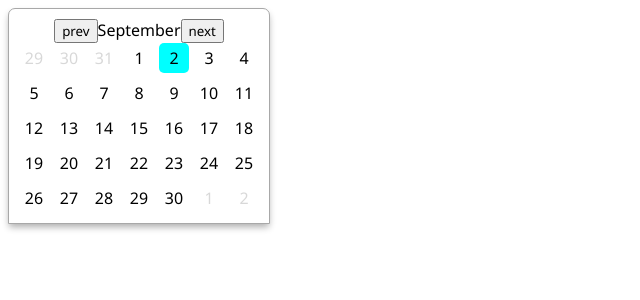
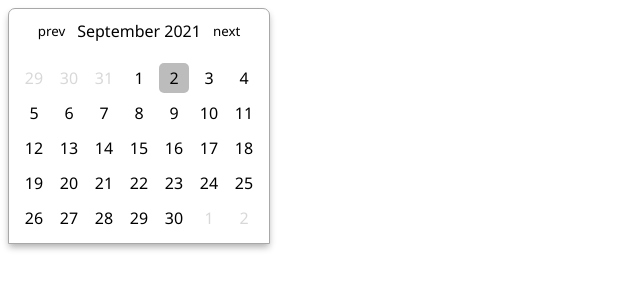
Before and after one commit to everydaycode20/calendar, a React (Create React App) app: page / in a window 1280 px wide. Shown: the top 300 px of the page, without its empty margins (0-640 px from the left). Built offline with nearby package versions, Linux system fonts and the light colour scheme.

Commit message:
fixed code

```diff
--- a/src/components/calendar.js
+++ b/src/components/calendar.js
@@ -1,4 +1,4 @@
-import React, {useState} from "react";
+import React, {useState, useEffect} from "react";
 
 import CalendarDays from "./calendar_days";
 import CalendarControl from "./calendar_control";
@@ -9,15 +9,58 @@ const Calendar = () => {
 
     const [daysInMonth, setDaysInMonth] = useState([]);
 
-    const months = [ "January", "February", "March", "April", "May", "June",
-    "July", "August", "September", "October", "November", "December" ];
+    const [newMonth, setNewMonth] = useState(new Date().getMonth());
 
-    const [month, setMonth] = useState(months[new Date().getMonth()]);
+    const [year, setYear] = useState(new Date().getFullYear());
+
+    const months = [ "January", "February", "March", "April", "May", "June", "July", "August", "September", "October", "November", "December" ];
+
+    const daysOfWeek = ["sunday", "monday", "tuesday", "wednesday", "thursday", "friday", "saturday"];
+
+    useEffect(() => {
+
+        let objDaysOfMonth = [];
+
+        const tempYear = year;
+
+        const month = newMonth;
+
+        const date = new Date(tempYear, month , 1);
+
+        const tempDate = new Date(tempYear, month , 1);
+
+        const firstDayOfYear = new Date(tempYear, month , 1).getDay();
+
+        for (let i = 0; i < firstDayOfYear; i++) {
+
+            tempDate.setDate(tempDate.getDate() - 1);
+
+            objDaysOfMonth.unshift({"day": daysOfWeek[new Date(tempDate).getDay()], "date": new Date(tempDate).getDate(), "month": months[new Date(tempDate).getMonth()], "year": tempDate.getFullYear()});
+        }
+
+        while (date.getMonth() === month ) {
+
+            objDaysOfMonth.push({"day": daysOfWeek[new Date(date).getDay()], "date": new Date(date).getDate(), "month": months[new Date(date).getMonth()], "year": date.getFullYear()});
+
+            date.setDate(date.getDate() + 1);
+
+        }
+
+        while (objDaysOfMonth.length % 7 !== 0) {
+
+            objDaysOfMonth.push({"day": daysOfWeek[new Date(date).getDay()], "date": new Date(date).getDate(), "month": months[new Date(date).getMonth()], "year": date.getFullYear()});
+
+            date.setDate(date.getDate() + 1);
+        }
+
+        setDaysInMonth(objDaysOfMonth);
+
+    }, [newMonth]);
 
     return (
-        <div className="calendar-main-container">
-            <CalendarControl month={month}/>
-            <CalendarDays setDaysInMonth={setDaysInMonth} daysInMonth={daysInMonth}/>
+        daysInMonth.length > 0 && <div className="calendar-main-container">
+            <CalendarControl setYear={setYear} year={year} setNewMonth={setNewMonth} newMonth={newMonth}/>
+            <CalendarDays newMonth={newMonth} setDaysInMonth={setDaysInMonth} daysInMonth={daysInMonth} setYear={setYear} year={year}/>
         </div>
     );
 
--- a/src/components/calendar_control.js
+++ b/src/components/calendar_control.js
@@ -1,13 +1,38 @@
 
 import "../styles/calendar-control.css";
 
-const CalendarControl = ({month}) => {
+const CalendarControl = ({ year, setNewMonth, newMonth, setYear}) => {
+
+    const months = [ "January", "February", "March", "April", "May", "June",
+    "July", "August", "September", "October", "November", "December" ];
+
+    const prevMonth = () => {
+
+        setNewMonth(newMonth - 1);
+
+        if (newMonth === 0) {
+            setNewMonth(11);
+            setYear(year - 1);
+        }
+
+    }
+
+    const nextMonth = () => {
+
+        setNewMonth(newMonth + 1);
+
+        if (newMonth >= 11) {
+            setNewMonth(0);
+            setYear(year + 1);
+        }
+
+    }
 
     return (
         <div className="calendar-control-container">
-            <button>prev</button>
-            <span>{month}</span>
-            <button>next</button>
+            <button onClick={() => prevMonth()}>prev</button>
+            <button>{months[newMonth]} {year}</button>
+            <button onClick={() => nextMonth()}>next</button>
         </div>
     );
 
--- a/src/components/calendar_days.js
+++ b/src/components/calendar_days.js
@@ -2,67 +2,10 @@ import React, { useState, useEffect } from "react";
 
 import "../styles/calendar-days.css";
 
-const CalendarDays = ({daysInMonth, setDaysInMonth}) => {
-
-    // const [daysInMonth, setDaysInMonth] = useState([]);
-
-    const daysOfWeek = ["sunday", "monday", "tuesday", "wednesday", "thursday", "friday", "saturday"];
+const CalendarDays = ({ newMonth, daysInMonth }) => {
 
     const months = [ "January", "February", "March", "April", "May", "June",
-    "July", "August", "September", "October", "November", "December" ];
-
-    useEffect(() => {
-
-        let tempMonth = new Date().getMonth();
-
-        // if(!month) {
-        //     setMonthName(months[tempMonth]);
-        // }
-
-        let objDaysOfMonth = [];
-
-        let daysOfMonth = [];
-
-        const year = new Date().getFullYear();
-
-        const month = new Date().getMonth();
-
-        const date = new Date(year, month , 1);
-
-        const tempDate = new Date(year, month , 1);
-
-        const firstDayOfYear = new Date(year, month , 1).getDay();
-
-        for (let i = 0; i < firstDayOfYear; i++) {
-
-            tempDate.setDate(tempDate.getDate() - 1);
-            // console.log(daysOfWeek[tempDate.getDay()]);
-            // daysOfMonth.push(new Date(date).getDate());
-            daysOfMonth.unshift(new Date(tempDate).getDate());
-            objDaysOfMonth.unshift({"name": daysOfWeek[new Date(tempDate).getDay()], "day": new Date(tempDate).getDate(), "month": months[new Date(tempDate).getMonth()]});
-            // daysOfMonth.push("x");
-        }
-
-        while (date.getMonth() === month) {
-            daysOfMonth.push(new Date(date).getDate());
-            objDaysOfMonth.push({"name": daysOfWeek[new Date(date).getDay()], "day": new Date(date).getDate(), "month": months[new Date(date).getMonth()]});
-            date.setDate(date.getDate() + 1);
-
-        }
-
-        while (objDaysOfMonth.length % 7 !== 0) {
-            daysOfMonth.push("x");
-
-            objDaysOfMonth.push({"name": daysOfWeek[new Date(date).getDay()], "day": new Date(date).getDate(), "month": months[new Date(date).getMonth()]});
-            date.setDate(date.getDate() + 1);
-        }
-
-        console.log(daysOfMonth);
-
-        // setDaysInMonth(daysOfMonth);
-        setDaysInMonth(objDaysOfMonth);
-        console.log(objDaysOfMonth);
-    }, []);
+        "July", "August", "September", "October", "November", "December" ];
 
     const getDay = day => {
         console.log(day);
@@ -73,8 +16,10 @@ const CalendarDays = ({daysInMonth, setDaysInMonth}) => {
             {daysInMonth.map((day, index) => {
 
                 return (
-                    <div key={index} className="day-item" onClick={() => getDay({"name": day.name, "day": day.day, "month": day.month})} style={{backgroundColor: (day.day === new Date().getDate() && day.month === months[new Date().getMonth()]) && "cyan"}}>
-                        <span style={{color: day.month !== months[new Date().getMonth()] ? "#d8d8d8" : "black"}}>{day.day}</span>
+                    <div key={index} className="day-item" onClick={() => getDay({"day": day.day, "date": day.date, "month": day.month, "year": day.year})} style={{backgroundColor: (day.date === new Date().getDate() && day.month === months[new Date().getMonth()] && new Date().getFullYear() === day.year) && "#bcbcbc"}}>
+
+                        <span style={{color: day.month !== months[newMonth] ? "#d8d8d8" : "black"}}>{day.date}</span>
+
                     </div>
                 )
             })}
--- a/src/styles/calendar-control.css
+++ b/src/styles/calendar-control.css
@@ -3,3 +3,13 @@
     flex-direction: row;
     justify-content: center;
 }
+
+.calendar-control-container button{
+    background-color: transparent;
+    border: none;
+    cursor: pointer;
+}
+
+.calendar-control-container button:nth-child(2){
+    font-size: 1rem;
+}
--- a/src/styles/calendar-main.css
+++ b/src/styles/calendar-main.css
@@ -3,6 +3,9 @@
 }
 
 .calendar-main-container{
+    display: flex;
+    flex-direction: column;
+    row-gap: 20px;
     width: fit-content;
     height: fit-content;
     background-color: rgb(255, 255, 255);
```
